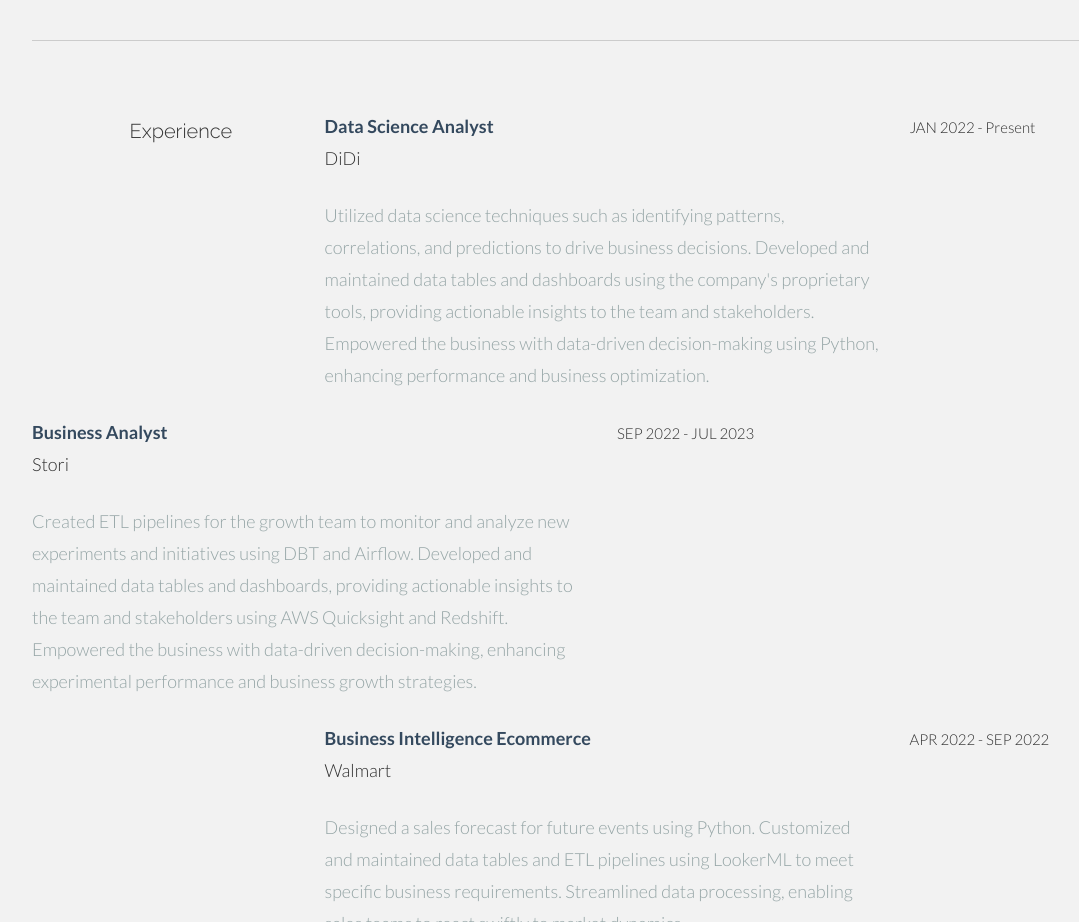
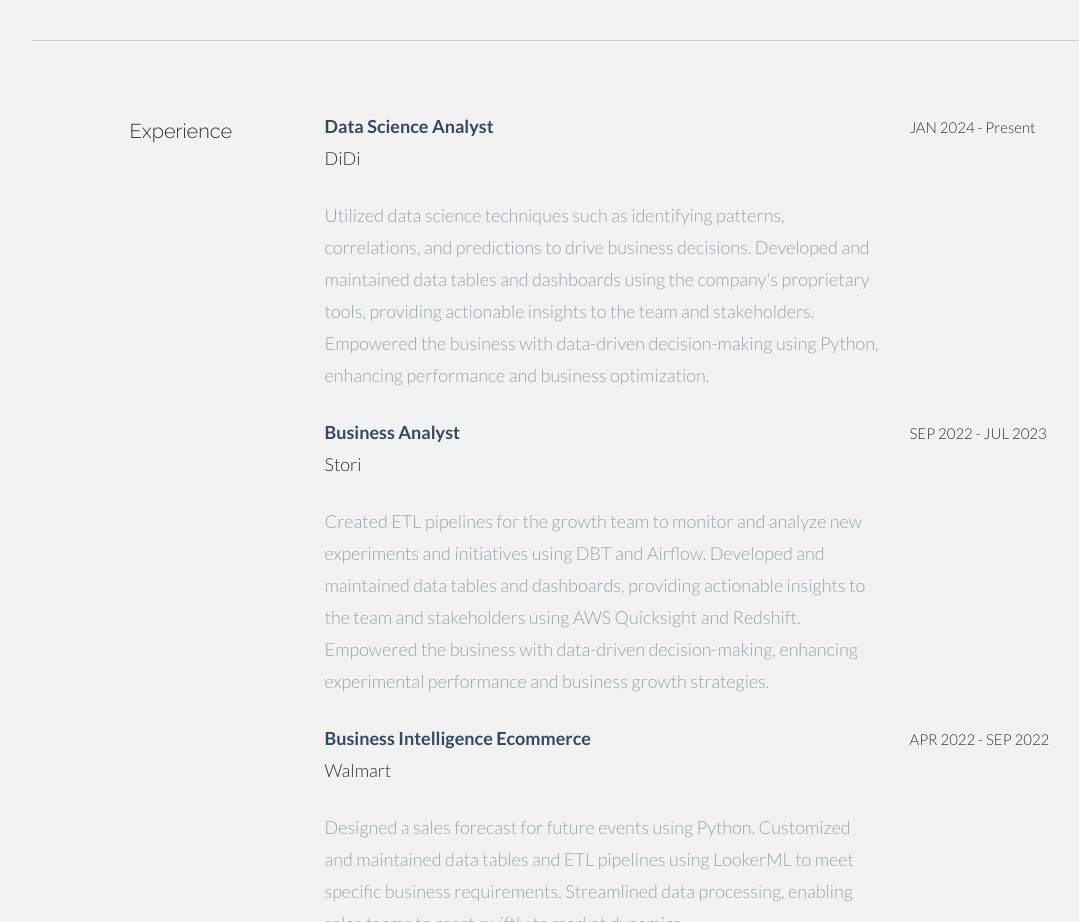
Before and after one commit to Escannor/Arturo-Casillas, a plain HTML site: page index.html in a window 1280 px wide. Shown: the part 1370-2292 px from the top of the page, without its empty margins (38-1117 px from the left). Drawn offline with Linux system fonts and the light colour scheme.

Commit message:
Update responsive bug

```diff
--- a/index.html
+++ b/index.html
@@ -246,11 +246,11 @@
       </div>
       <div class="col-lg-3">
         <p>
-          <sm>JAN 2022 - Present</sm>
+          <sm>JAN 2024 - Present</sm>
         </p>
       </div>
 
-      <div class="col-lg-6">
+      <div class="col-lg-6 col-lg-offset-3">
         <p>
           <t> Business Analyst </t><br/> Stori <br/>
         </p>
```
